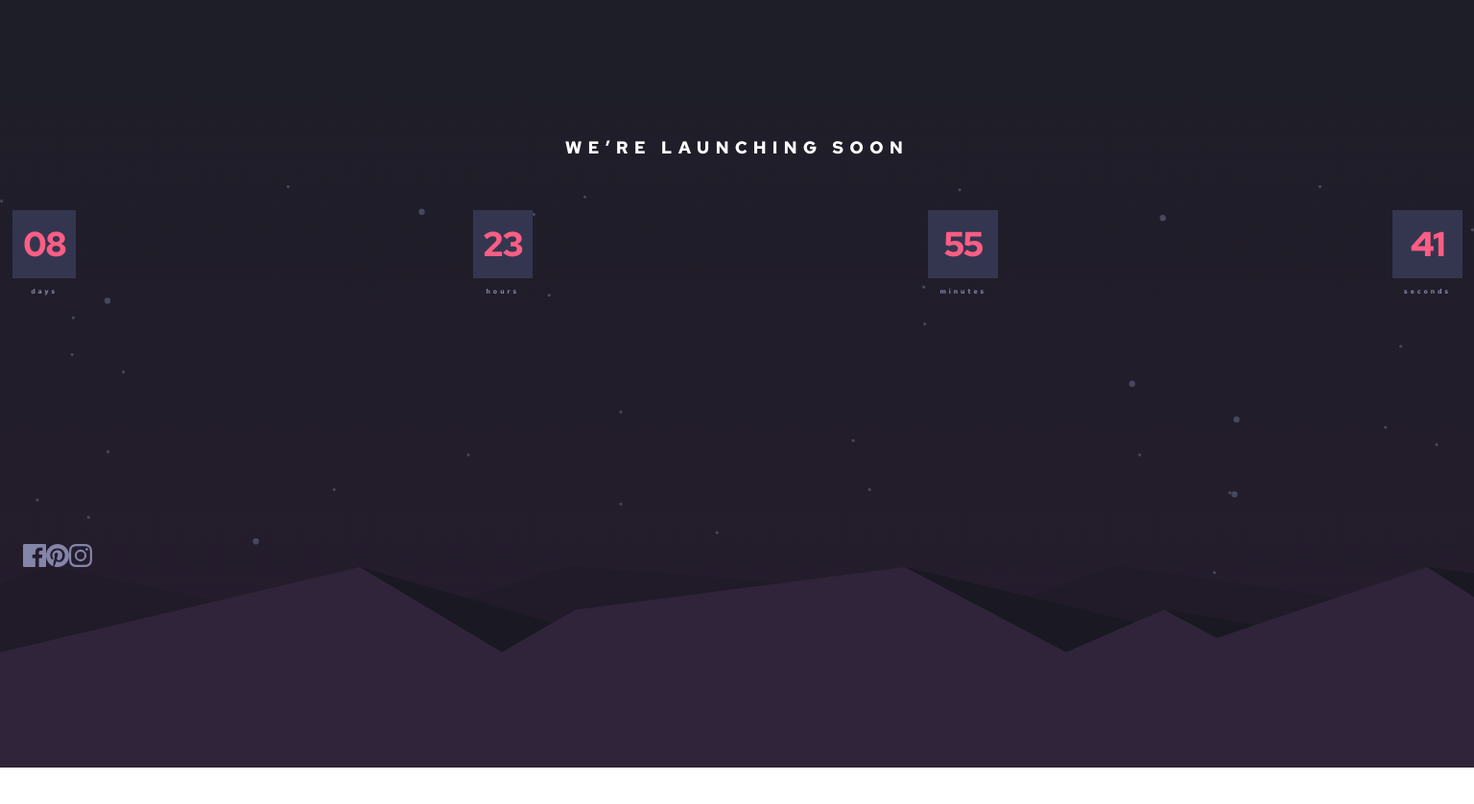
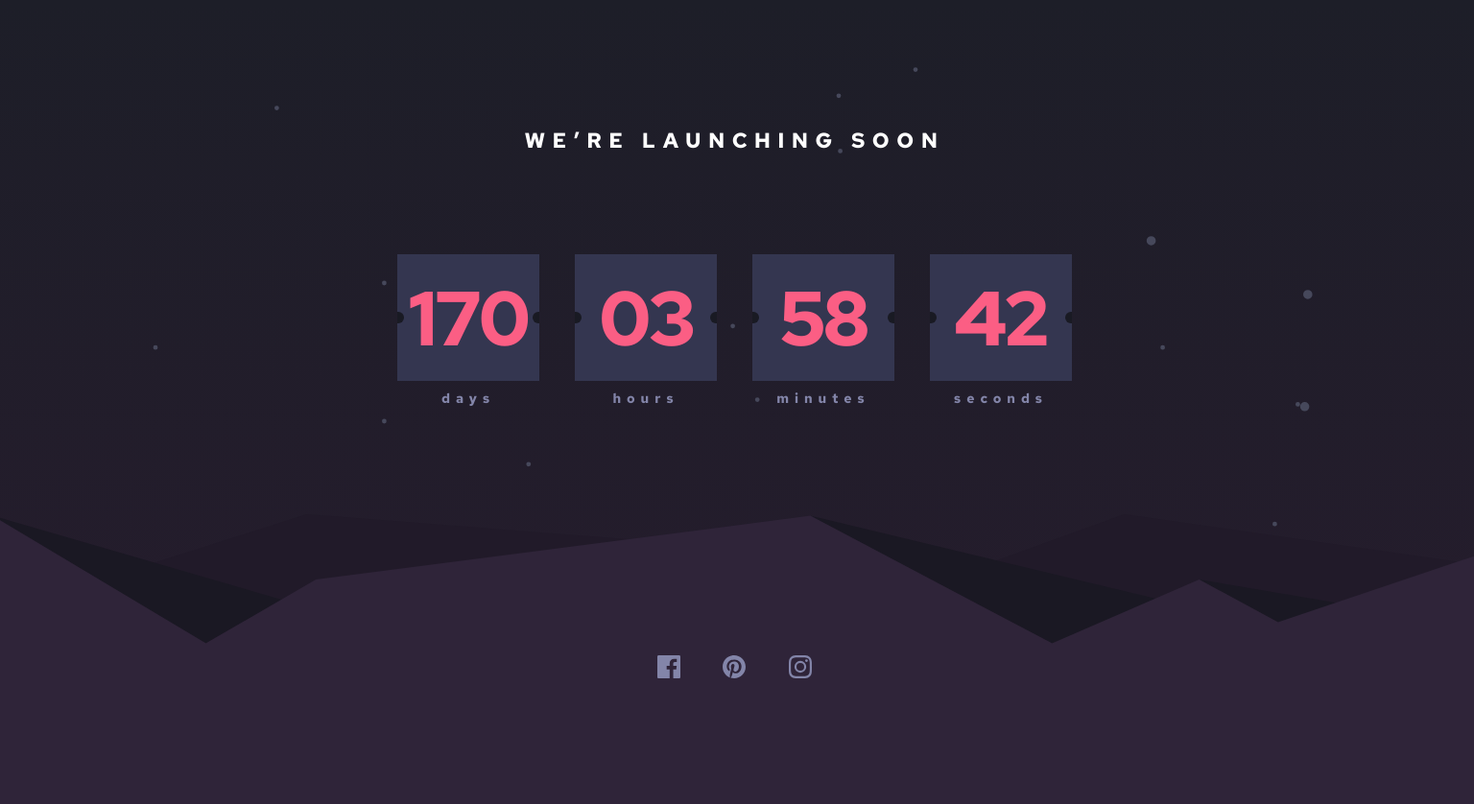
Before and after one commit to Baqari-Fruidze/launch-countdown-timer, a plain HTML site: page index.html in a window 1536 px wide. Shown: the whole page at 96% size. Before the commit the page ends 800 px from the top, so only its background shows below. Drawn offline with Linux system fonts and the light colour scheme.

Commit message:
finished

```diff
--- a/index.html
+++ b/index.html
@@ -22,33 +22,41 @@
       <div class="clock-container">
         <div class="con days">
           <div class="child">
-            <span class="inside">08</span>
+            <div class="circle one"></div>
+            <span class="inside days-span">08</span>
+            <div class="circle two"></div>
           </div>
           <span class="outside">days</span>
         </div>
         <div class="con hours">
-          <div class="child">
-            <span class="inside">23</span>
+          <div class="child interested">
+            <div class="circle three"></div>
+            <span class="inside hours-span">23</span>
+            <div class="circle four"></div>
           </div>
           <span class="outside">hours</span>
         </div>
         <div class="con minutes">
           <div class="child">
-            <span class="inside">55</span>
+            <div class="circle five"></div>
+            <span class="inside minutes-span">55</span>
+            <div class="circle six"></div>
           </div>
           <span class="outside">minutes</span>
         </div>
         <div class="con seconds">
           <div class="child">
-            <span class="inside">41</span>
+            <div class="circle seven"></div>
+            <span class="inside seconds-span">41</span>
+            <div class="circle eight"></div>
           </div>
           <span class="outside">seconds</span>
         </div>
       </div>
       <div class="icosn-container">
-        <div><img src="./images/icon-facebook.svg" alt="" /></div>
-        <div><img src="./images/icon-pinterest.svg" alt="" /></div>
-        <div><img src="./images/icon-instagram.svg" alt="" /></div>
+        <div class="icon"><img src="./images/icon-facebook.svg" alt="" /></div>
+        <div class="icon"><img src="./images/icon-pinterest.svg" alt="" /></div>
+        <div class="icon"><img src="./images/icon-instagram.svg" alt="" /></div>
       </div>
     </div>
   </body>
--- a/sctipt.js
+++ b/sctipt.js
@@ -0,0 +1,22 @@
+const daysspan = document.querySelector(".days-span");
+const hoursspan = document.querySelector(".hours-span");
+const minutesspan = document.querySelector(".minutes-span");
+const secondsspan = document.querySelector(".seconds-span");
+
+function change() {
+  const targetDate = new Date("september 1,24 22:58:00");
+  const currentDate = new Date();
+  let difference = targetDate - currentDate;
+  let day = Math.floor(difference / 1000 / 60 / 60 / 24);
+  let hour = Math.floor((difference / 1000 / 60 / 60) % 24);
+  let minutes = Math.floor((difference / 1000 / 60) % 60);
+  let seconds = Math.floor((difference / 1000) % 60);
+  daysspan.textContent = String(day).padStart(2, "0");
+  hoursspan.textContent = String(hour).padStart(2, "0");
+  minutesspan.textContent = String(minutes).padStart(2, "0");
+  secondsspan.textContent = String(seconds).padStart(2, "0");
+  if (day === 0 && hour === 0 && minutes === 0 && seconds === 0) {
+    clearInterval(foo);
+  }
+}
+let foo = setInterval(change, 1000);
--- a/style.css
+++ b/style.css
@@ -20,8 +20,14 @@ body {
   background-image: url(./images/pattern-hills.svg), url(./images/bg-stars.svg),
     linear-gradient(180deg, #1d1e28 0.12%, #261c2d 94.84%, #261a2d 100%);
   background-repeat: no-repeat;
-  background-position: bottom center;
-  background-size: 100%;
+  background-position: bottom left -57rem;
+  background-size: 300%;
+}
+.main-container {
+  display: flex;
+  flex-direction: column;
+  justify-content: center;
+  align-items: center;
 }
 .header-class {
   margin-bottom: 5.4rem;
@@ -36,20 +42,24 @@ h1 {
   text-transform: uppercase;
 }
 .clock-container {
+  justify-content: center;
   display: flex;
-  justify-content: space-between;
+  align-items: center;
+  /* display: grid; */
+  /* grid-template-columns: 1fr 1fr 1fr 1fr;
+  grid-template-rows: 1fr; */
   gap: 1.6rem;
   margin-bottom: 25.9rem;
 }
 .icosn-container {
+  width: 50%;
   display: flex;
+  justify-content: space-between;
 }
 .con {
   align-items: center;
   justify-content: center;
-  /* width: 100%; */
   border-radius: 0px 0px 4px 4px;
-  /* opacity: 0.1506; */
   display: flex;
   flex-direction: column;
 }
@@ -73,14 +83,103 @@ h1 {
   letter-spacing: 2.959px;
 }
 .child {
-  width: 150%;
+  /* width: 100%; */
+  width: 7rem;
+  height: 7.1rem;
+  flex-shrink: 0;
   margin-bottom: 0.9rem;
   background: linear-gradient(
     180deg,
     rgba(25, 26, 35, 1) 0%,
     rgba(52, 54, 80, 1) 0%
   );
-  .interested {
-    width: 120%;
+}
+@media (min-width: 90rem) {
+  body {
+    padding: 13.2rem 36.6rem 14.1rem 36.1rem;
+    background-size: 150%;
+  }
+  h1 {
+    color: #fff;
+    text-align: center;
+    font-size: 22px;
+    font-weight: 700;
+    line-height: normal;
+    letter-spacing: 7.5px;
+    text-transform: uppercase;
+  }
+  .header-class {
+    margin-bottom: 10.4rem;
+  }
+  .clock-container {
+    width: 100%;
+    gap: 3.7rem;
+  }
+  .child {
+    overflow-x: hidden;
+    position: relative;
+    display: flex;
+    align-items: center;
+    width: 14.8rem;
+    height: 13.2rem;
+  }
+  .inside {
+    color: #fb5e84;
+    text-align: center;
+    font-size: 80px;
+    font-weight: 700;
+    line-height: 71px; /* 88.75% */
+    letter-spacing: -2.4px;
+  }
+  .con {
+    display: flex;
+    justify-content: center;
+    align-items: center;
+  }
+  .outside {
+    color: #8385a9;
+    text-align: center;
+    font-size: 14px;
+    font-weight: 700;
+    line-height: normal;
+    letter-spacing: 5.919px;
+  }
+  .icosn-container {
+    width: 20%;
+  }
+  .icon:hover {
+    filter: invert(49%) sepia(44%) saturate(1620%) hue-rotate(311deg)
+      brightness(100%) contrast(97%);
+  }
+  .circle {
+    background-color: #191a23;
+    width: 1.2rem;
+    height: 1.2rem;
+    border-radius: 50%;
+    position: absolute;
+  }
+  .one {
+    left: -0.5rem;
+  }
+  .two {
+    right: -0.5rem;
+  }
+  .three {
+    left: -0.5rem;
+  }
+  .four {
+    right: -0.5rem;
+  }
+  .five {
+    left: -0.5rem;
+  }
+  .six {
+    right: -0.5rem;
+  }
+  .seven {
+    left: -0.5rem;
+  }
+  .eight {
+    right: -0.5rem;
   }
 }
```
